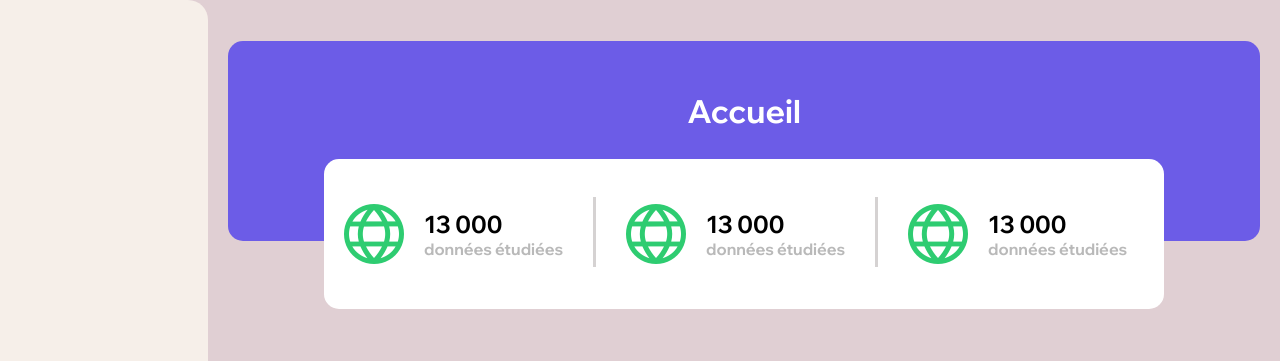
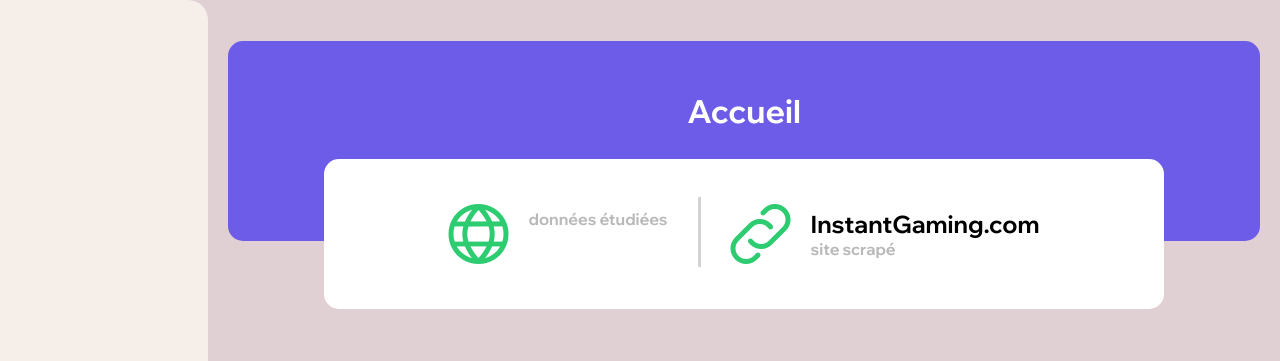
Before and after one commit to nathansuk/DataEngineering-Dashboard, a Flask app: template templates/index.html in a window 1280 px wide. Shown: the top 361 px of the page. Run offline with Flask 3, Linux system fonts and the light colour scheme; the template is opened without the code that fills it, so the values that code supplies are empty; parts of the project's set-up code (start-up, migrations or seed data) failed here and were passed over; some libraries are stand-ins or nearby versions.

Commit message:
Modifications

```diff
--- a/app.py
+++ b/app.py
@@ -23,6 +23,7 @@ def accueil():
     :return: Retourne la template page d'accueil et les graphiques
     """
     return render_template('index.html',
+                           nb_data=len(data),
                            plot_avg_price=create_line_chart_avg_price(data),
                            plot_review=create_bar_chart_review(data),
                            plot_selling_platform=create_pie_chart_platform(data),
@@ -43,6 +44,7 @@ def display_data(num_page):
     data_coupee = data.iloc[debut:fin]
     nb_pages_total = len(data) // nb_data_par_page + (0 if len(data) % nb_data_par_page == 0 else 1)
     return render_template("display_data.html",
+                           nb_data=len(data),
                            tables=[data_coupee.to_html(classes='data')],
                            nb_pages_total=nb_pages_total,
                            current_page=num_page)
--- a/database_client.py
+++ b/database_client.py
@@ -12,7 +12,7 @@ class DatabaseClient:
     # Constructeur
     def __init__(self):
         # Connexion au service docker mongodb.
-        self.client = MongoClient("mongodb://root:example@mongo_database:27017")
+        self.client = MongoClient("127.0.0.1")
 
         #Si la base de données est vide
         if self.is_database_empty():
--- a/static/style.css
+++ b/static/style.css
@@ -114,6 +114,7 @@ nav {
     flex-direction: row;
     padding-right: 20px;
     padding-left: 20px;
+    justify-content: center;
 }
 
 .box-stat {
@@ -200,12 +201,17 @@ table {
     word-wrap: break-word;
     word-break: break-all;
     font-size: 11px;
+    table-layout: fixed;
 }
 
 table {
     font-family: 'Wix Madefor Display', sans-serif;!important
     border-collapse: collapse;
     width: 100%;
+}
+
+.dataframe {
+    border-collapse: collapse;
 }
 td, th {
     border: 1px solid #dddddd;
@@ -223,6 +229,10 @@ th {
 
 table, tr, td {
     border: none;
+}
+
+.dataframe > tbody > tr > td {
+    border: 1px solid #ececec;
 }
 
 .pagination {
--- a/templates/components/nav_component.html
+++ b/templates/components/nav_component.html
@@ -13,7 +13,7 @@
                 </div>
         </div>
 
-        <div class="menu-btn" onclick="redirect('/display_data')">
+        <div class="menu-btn" onclick="redirect('/display_data/1')">
             <div class="menu-btn-content">
                 <i class="fi fi-sr-comment-alt"></i>
                 <span>Données</span>
--- a/templates/components/page_top.html
+++ /dev/null
@@ -1,46 +0,0 @@
-<div class="box-top">
-
-        <h1>Accueil</h1>
-
-</div>
-
-    <div class="box-statistics">
-
-        <div class="box-stat">
-
-            <i class="fi fi-sr-globe"></i>
-
-            <div class="box-stat-numbers">
-                <h2>13 000</h2>
-                <span>données étudiées</span>
-            </div>
-
-        </div>
-
-        <div class="box-separator"></div>
-
-        <div class="box-stat">
-
-            <i class="fi fi-sr-globe"></i>
-
-            <div class="box-stat-numbers">
-                <h2>13 000</h2>
-                <span>données étudiées</span>
-            </div>
-
-        </div>
-
-                <div class="box-separator"></div>
-
-        <div class="box-stat">
-
-            <i class="fi fi-sr-globe"></i>
-
-            <div class="box-stat-numbers">
-                <h2>13 000</h2>
-                <span>données étudiées</span>
-            </div>
-
-        </div>
-
-    </div>
--- a/templates/index.html
+++ b/templates/index.html
@@ -10,7 +10,39 @@
 
 <div class="page">
 
-    {% include 'components/page_top.html' %}
+    <div class="box-top">
+
+        <h1>Accueil</h1>
+
+    </div>
+
+    <div class="box-statistics">
+
+        <div class="box-stat">
+
+            <i class="fi fi-sr-globe"></i>
+
+            <div class="box-stat-numbers">
+                <h2>{{ nb_data | safe }}</h2>
+                <span>données étudiées</span>
+            </div>
+
+        </div>
+
+        <div class="box-separator"></div>
+
+        <div class="box-stat">
+
+            <i class="fi fi-sr-link-alt"></i>
+
+            <div class="box-stat-numbers">
+                <h2>InstantGaming.com</h2>
+                <span>site scrapé</span>
+            </div>
+
+        </div>
+
+    </div>
 
     <div class="page-content">
 
```
Also changed, not shown: templates/display_data.html (+33 -1 lines).
